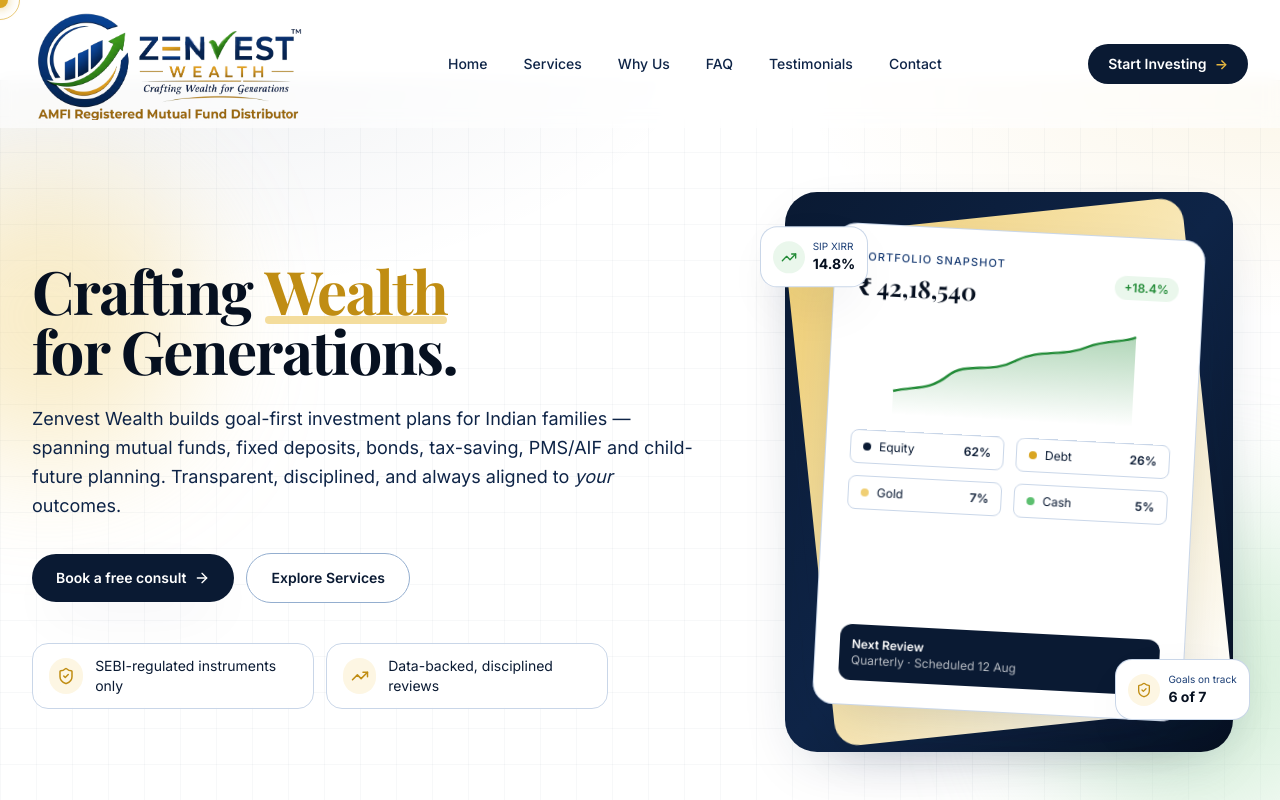
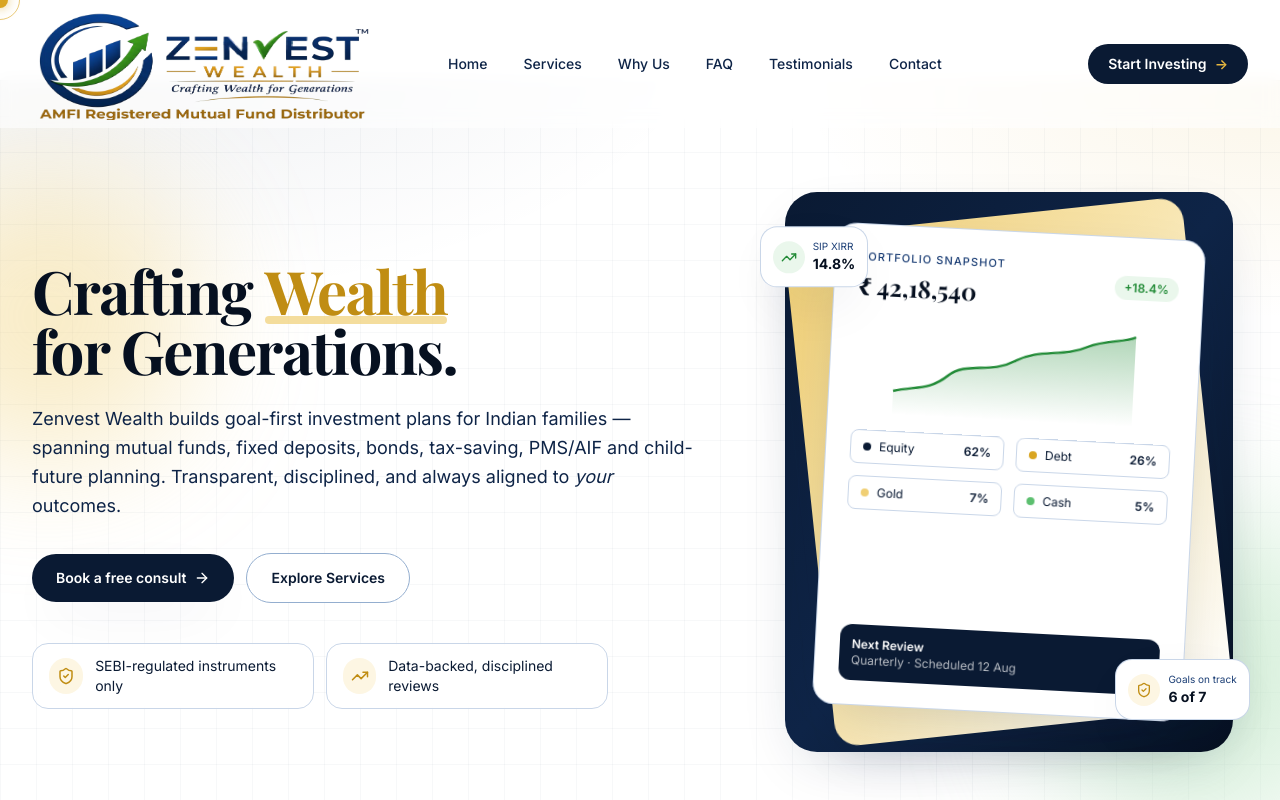
Before and after one commit to Namayjain/Zenvest, a Next.js app: page / in a window 1280 px wide. Shown: the top 800 px of the page. Built offline with nearby package versions, Linux system fonts and the light colour scheme.

Commit message:
UI: Horizontally stretch logo

```diff
--- a/components/Logo.tsx
+++ b/components/Logo.tsx
@@ -2,11 +2,11 @@
 
 export default function Logo({ variant = "dark" }: { variant?: "dark" | "light" }) {
   return (
-    <Link href="/" className="group flex flex-col items-start">
+    <Link href="/" className="group flex flex-col items-start overflow-visible">
       <img
         src="/images/logo.png"
         alt="Zenvest Wealth logo"
-        className="h-20 md:h-24 lg:h-28 w-auto object-contain"
+        className="h-20 md:h-24 lg:h-28 w-auto object-contain scale-x-[1.25] origin-left"
       />
     </Link>
   );
```
Also changed, not shown: 1 other file (tests, documents, lock files or other folders).
